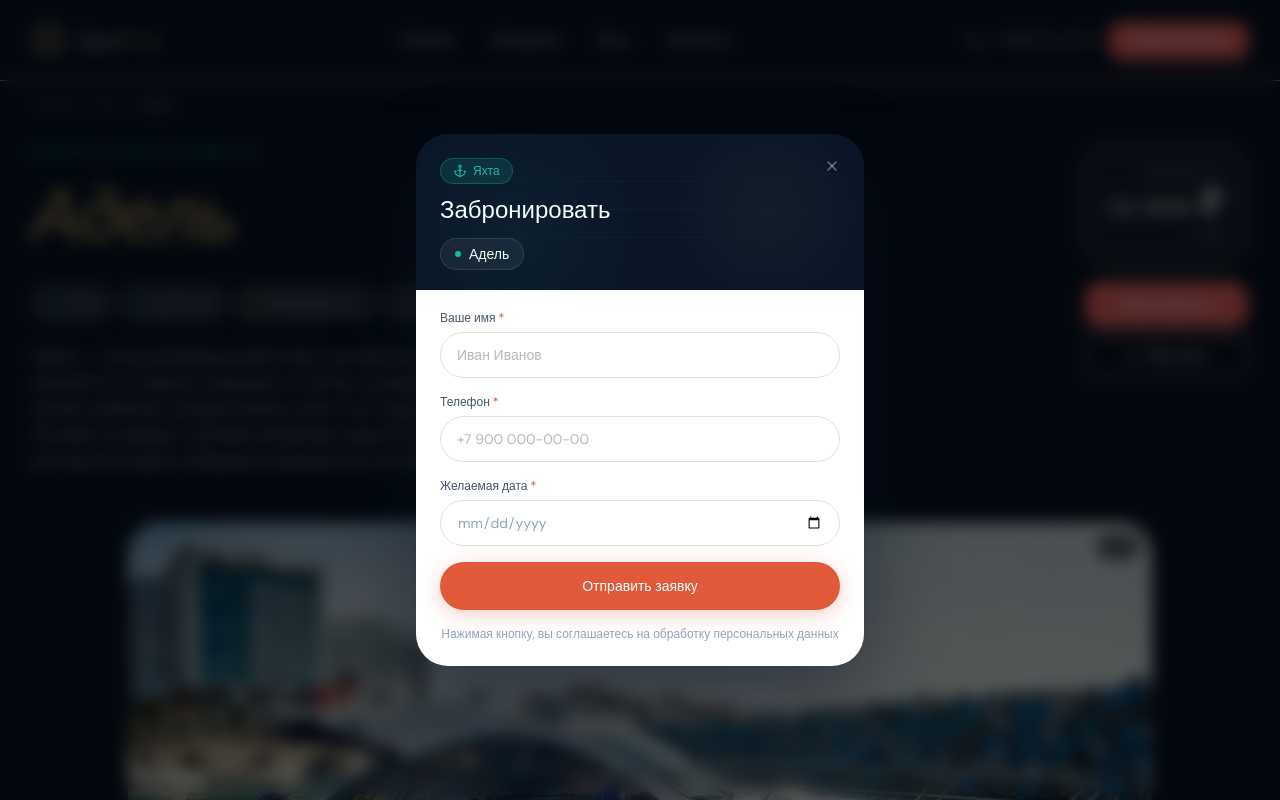
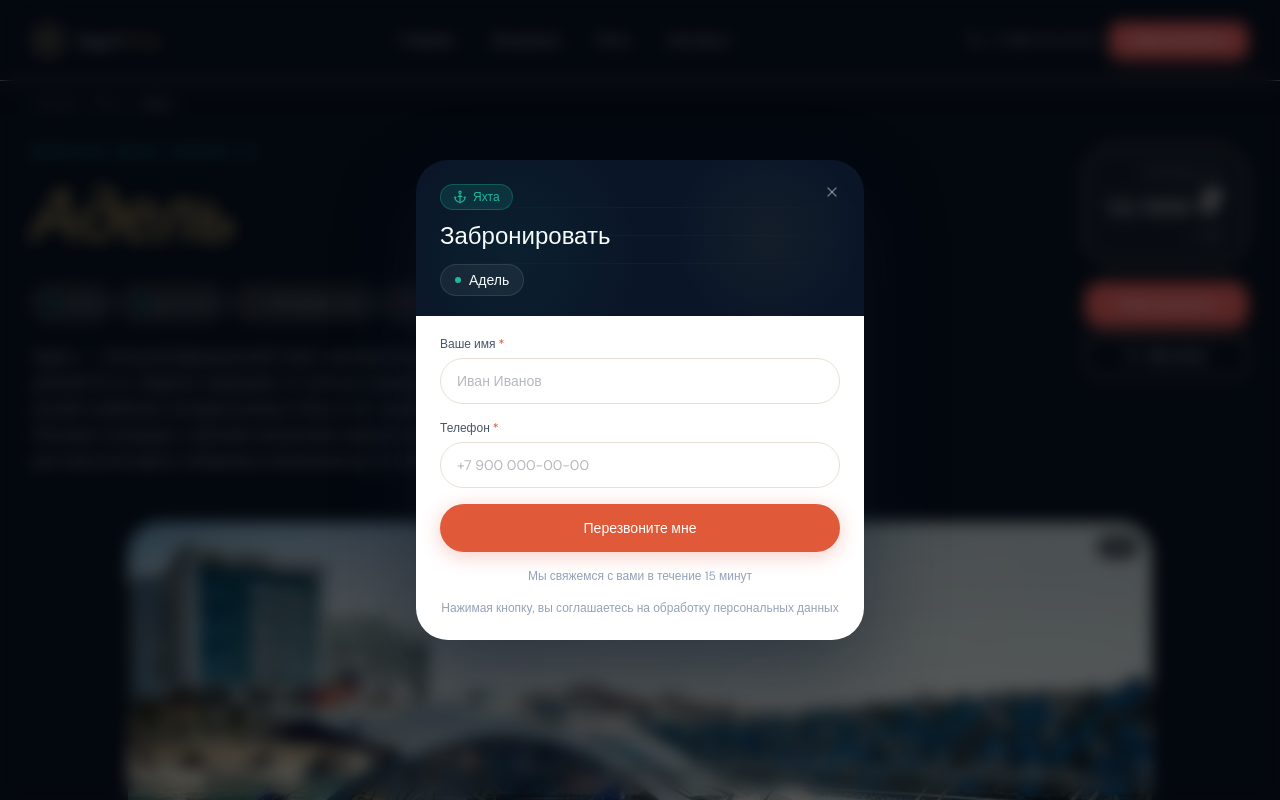
Before and after one commit to ADzyaduk/tour, a Next.js app: page /yachts/adel in a window 1280 px wide. Both pictures are taken after a click on the button "Забронировать". Shown: the top 800 px of the page. Built offline with nearby package versions, Linux system fonts and the light colour scheme.

Commit message:
feat: simplify booking form — remove date field for better conversion

```diff
--- a/app/api/booking/route.ts
+++ b/app/api/booking/route.ts
@@ -15,16 +15,13 @@ export async function POST(request: Request) {
     return NextResponse.json({ error: "Invalid JSON" }, { status: 400 })
   }
 
-  const { serviceName, serviceType, name, phone, date } = body as Record<string, string>
+  const { serviceName, serviceType, name, phone } = body as Record<string, string>
 
   if (!name || String(name).trim().length < 2) {
     return NextResponse.json({ error: "name required" }, { status: 400 })
   }
   if (!phone || !String(phone).trim()) {
     return NextResponse.json({ error: "phone required" }, { status: 400 })
-  }
-  if (!date) {
-    return NextResponse.json({ error: "date required" }, { status: 400 })
   }
 
   const typeLabel = serviceType === "yacht" ? "Яхта" : "Экскурсия"
@@ -36,7 +33,6 @@ export async function POST(request: Request) {
     `Услуга: ${String(serviceName).slice(0, 200)}`,
     `Имя: ${String(name).trim().slice(0, 100)}`,
     `Телефон: ${String(phone).trim().slice(0, 50)}`,
-    `Дата: ${String(date)}`,
   ].join("\n")
 
   const tgRes = await fetch(
--- a/components/shared/BookingModal.tsx
+++ b/components/shared/BookingModal.tsx
@@ -21,8 +21,6 @@ const ServiceIcon = ({ type }: { type: "yacht" | "excursion" }) =>
     <Compass className="w-3.5 h-3.5" />
   )
 
-const today = new Date().toISOString().split("T")[0]
-
 export function BookingModal({
   isOpen,
   onClose,
@@ -31,14 +29,12 @@ export function BookingModal({
 }: BookingModalProps) {
   const [name, setName] = useState("")
   const [phone, setPhone] = useState("")
-  const [date, setDate] = useState("")
   const [formState, setFormState] = useState<FormState>("idle")
   const [errors, setErrors] = useState<Record<string, string>>({})
 
   const reset = useCallback(() => {
     setName("")
     setPhone("")
-    setDate("")
     setFormState("idle")
     setErrors({})
   }, [])
@@ -67,7 +63,6 @@ export function BookingModal({
     const e: Record<string, string> = {}
     if (!name.trim() || name.trim().length < 2) e.name = "Введите имя (мин. 2 символа)"
     if (!phone.trim()) e.phone = "Введите номер телефона"
-    if (!date) e.date = "Выберите дату"
     return e
   }
 
@@ -81,7 +76,7 @@ export function BookingModal({
       const res = await fetch("/api/booking", {
         method: "POST",
         headers: { "Content-Type": "application/json" },
-        body: JSON.stringify({ serviceName, serviceType, name: name.trim(), phone: phone.trim(), date }),
+        body: JSON.stringify({ serviceName, serviceType, name: name.trim(), phone: phone.trim() }),
       })
       if (!res.ok) throw new Error()
       setFormState("success")
@@ -289,22 +284,6 @@ export function BookingModal({
                         {errors.phone && <p className="text-xs mt-1" style={{ color: "#E05A3A" }}>{errors.phone}</p>}
                       </div>
 
-                      {/* Date */}
-                      <div>
-                        <label className="block text-xs font-medium mb-1.5" style={{ color: "#475569" }}>
-                          Желаемая дата <span style={{ color: "#E05A3A" }}>*</span>
-                        </label>
-                        <input
-                          type="date"
-                          value={date}
-                          min={today}
-                          onChange={(e) => { setDate(e.target.value); setErrors(p => ({ ...p, date: "" })) }}
-                          className={inputClass("date")}
-                          style={{ color: date ? "#0A1628" : "#94a3b8" } as React.CSSProperties}
-                        />
-                        {errors.date && <p className="text-xs mt-1" style={{ color: "#E05A3A" }}>{errors.date}</p>}
-                      </div>
-
                       {/* Submit */}
                       <button
                         type="submit"
@@ -318,9 +297,11 @@ export function BookingModal({
                             Отправка...
                           </>
                         ) : (
-                          "Отправить заявку"
+                          "Перезвоните мне"
                         )}
                       </button>
+
+                      <p className="text-center text-xs" style={{ color: "#94a3b8" }}>Мы свяжемся с вами в течение 15 минут</p>
 
                       <p className="text-center text-xs" style={{ color: "#94a3b8" }}>
                         Нажимая кнопку, вы соглашаетесь на обработку персональных данных
```
